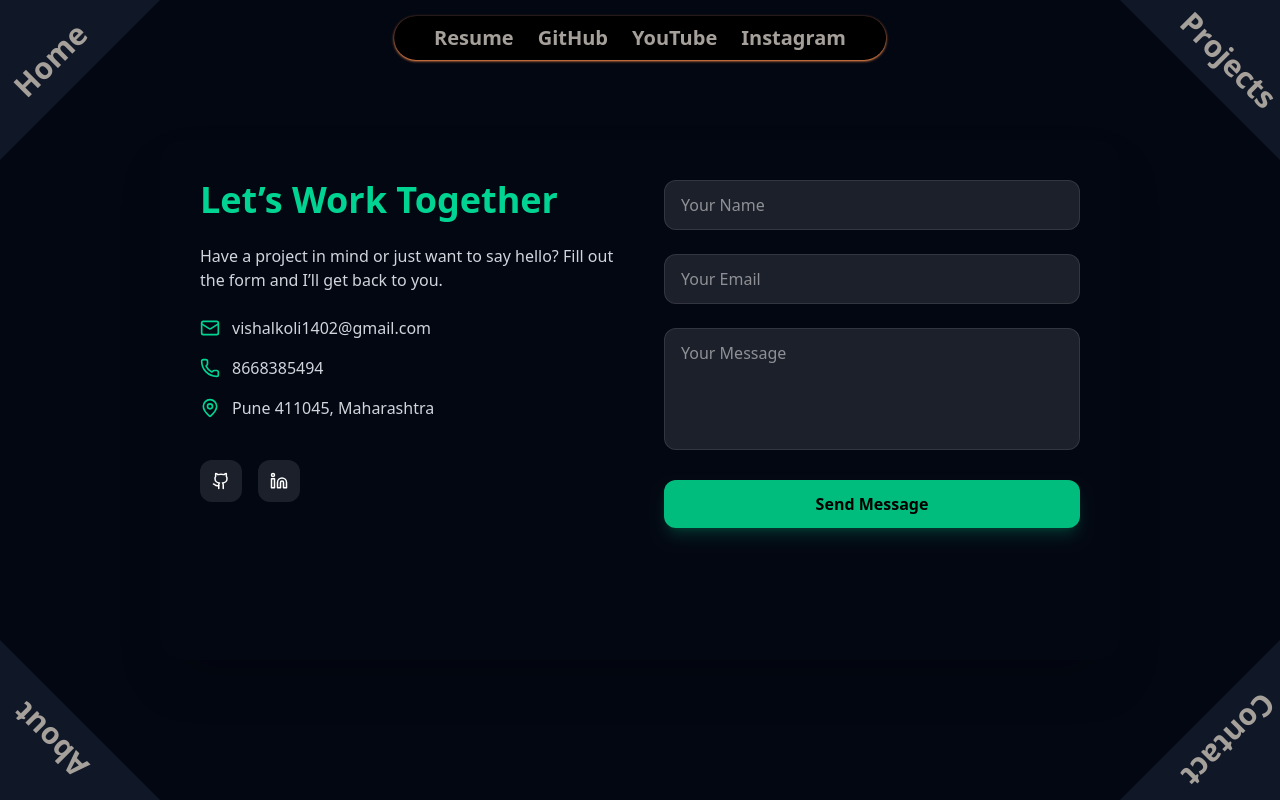
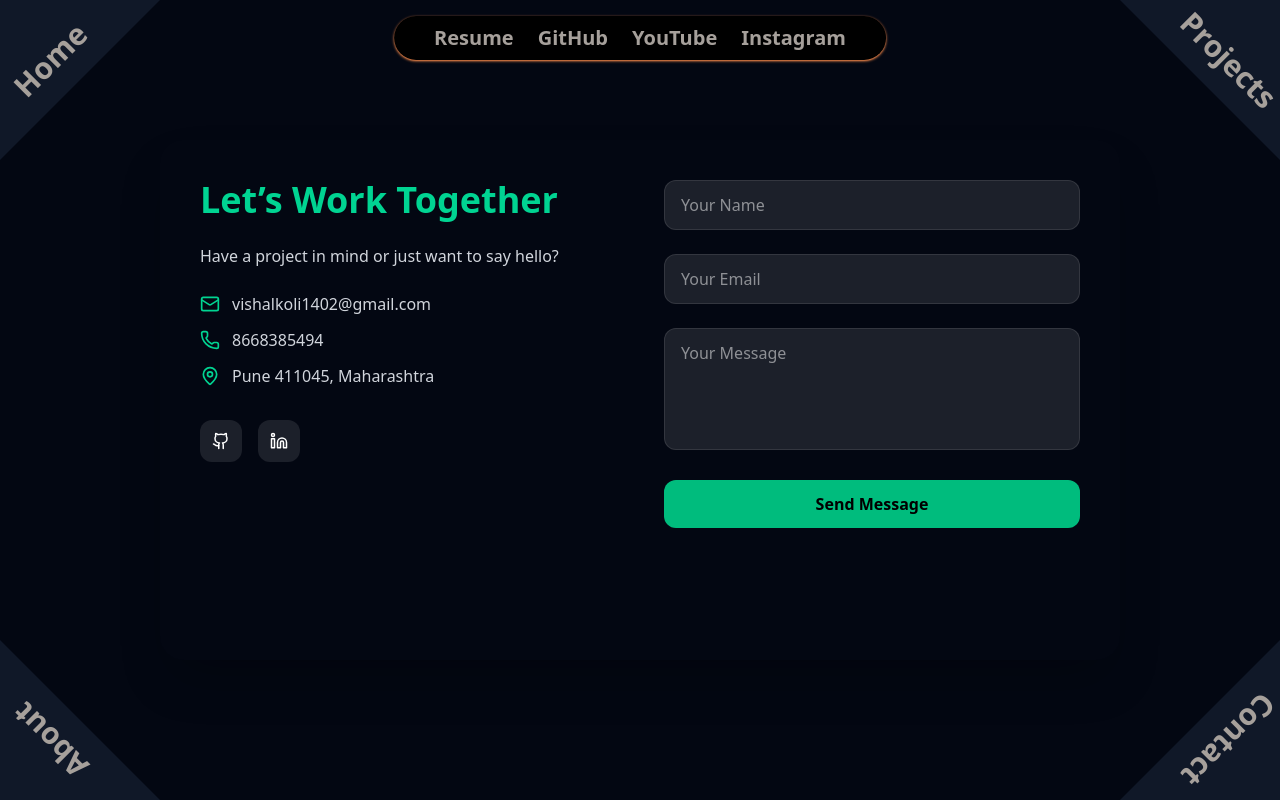
Before and after one commit to Vishalk1402/vk-portfolio, a React (Vite) app: page /contact in a window 1280 px wide. Built offline with nearby package versions, Linux system fonts and the light colour scheme; a web font is replaced by a local one.

Commit message:
contact page updated with interactive email messages

```diff
--- a/package.json
+++ b/package.json
@@ -10,12 +10,14 @@
     "preview": "vite preview"
   },
   "dependencies": {
+    "@emailjs/browser": "^4.4.1",
     "@tailwindcss/vite": "^4.1.18",
     "framer-motion": "^12.34.3",
     "lucide": "^0.562.0",
     "lucide-react": "^0.562.0",
     "react": "^19.2.0",
     "react-dom": "^19.2.0",
+    "react-hot-toast": "^2.6.0",
     "react-router-dom": "^7.11.0",
     "tailwindcss": "^4.1.18"
   },
--- a/src/App.jsx
+++ b/src/App.jsx
@@ -1,9 +1,11 @@
-import {BrowserRouter as Router, Route, Routes} from 'react-router-dom';
+import { BrowserRouter as Router, Route, Routes } from 'react-router-dom';
+import { Toaster } from "react-hot-toast";
 import Navbar from "./components/Navbar.jsx";
 import Home from "./pages/Home.jsx";
 import Projects from "./pages/Projects.jsx";
 import Contact from './pages/Contact.jsx';
 import About from './pages/About.jsx';
+import ThemeLamp from "./components/ThemeLamp.jsx";
 
 function App() {
 
@@ -12,22 +14,29 @@ function App() {
         <>
 
             <Router>
-                <div className={"relative overflow-hidden h-screen"}>
-                    <Navbar/>
+                <Toaster
+                    position="top-right"
+                    toastOptions={{
+                        style: {
+                            background: "#0b0f0b",
+                            color: "#10b981",
+                            border: "1px solid #10b98133",
+                        },
+                    }}
+                />
+                  <div className={"relative overflow-hidden h-screen"}>
+                    <Navbar />
                     <div className={"flex absolute inset-0 justify-center items-center pointer-events-none"}>
                         <div className={"pointer-events-auto"}>
                             <Routes>
-                                <Route path="/" element={<Home/>}/>
-                                <Route path="/projects" element={<Projects />}/>
-                                <Route path="/contact" element={<Contact />}/>
-                                <Route path="/about" element={<About />}/>
+                                <Route path="/" element={<Home />} />
+                                <Route path="/projects" element={<Projects />} />
+                                <Route path="/contact" element={<Contact />} />
+                                <Route path="/about" element={<About />} />
                             </Routes>
                         </div>
                     </div>
                 </div>
-
-
-
             </Router>
 
         </>
--- a/src/components/DesktopNavbar.jsx
+++ b/src/components/DesktopNavbar.jsx
@@ -52,7 +52,7 @@ const DesktopNavbar = () => {
             </div>
 
            <div className={"hidden md:block"}>
-               <ul className="absolute top-4 left-1/2 -translate-x-1/2 flex gap-6 text-xl bg-black rounded-3xl px-10 shadow-sm shadow-[#ff8e4d] py-2">
+               <ul className="absolute top-4 z-10 left-1/2 -translate-x-1/2 flex gap-6 text-xl bg-black rounded-3xl px-10 shadow-sm shadow-[#ff8e4d] py-2">
                    <li><a href="#" className="hover:text-gray-500 ease-in-out duration-600 hover:shadow-gray-500 hover:shadow-2xl hover:text-lg ">Resume</a></li>
                    <li><a href="https://github.com/Vishalk1402" target="_blank" rel="noreferrer" className="transition-all ease-in-out duration-600  hover:text-gray-500 hover:shadow-gray-500 hover:shadow-2xl hover:text-lg   ">GitHub</a></li>
                    <li><a href="https://www.youtube.com/@javawithvk" target="_blank" rel="noreferrer" className="hover:text-gray-500 ease-in-out duration-600 hover:shadow-gray-500 hover:shadow-2xl hover:text-lg">YouTube</a></li>
--- /dev/null
+++ b/src/components/ThemeLamp.jsx
@@ -0,0 +1,28 @@
+import React, { useState } from "react";
+import { Sun, Moon } from "lucide-react";
+
+const ThemeLamp = () => {
+  const [dark, setDark] = useState(true);
+
+  const toggleTheme = () => {
+    document.documentElement.classList.toggle("dark");
+    setDark(!dark);
+  };
+
+  return (
+    <div
+      onClick={toggleTheme}
+      className="fixed top-0 right-70 z-50 flex flex-col items-center cursor-pointer"
+    >
+      {/* Lamp Wire */}
+      <div className="w-[2px] h-10 bg-gray-400 dark:bg-gray-600"></div>
+
+      {/* Lamp */}
+      <div className="w-12 h-12 flex items-center justify-center rounded-full bg-yellow-400 dark:bg-gray-700 shadow-lg hover:scale-110 transition">
+        {dark ? <Sun size={20} /> : <Moon size={20} />}
+      </div>
+    </div>
+  );
+};
+
+export default ThemeLamp;
--- a/src/pages/Contact.jsx
+++ b/src/pages/Contact.jsx
@@ -1,33 +1,36 @@
-import React from "react";
+import React, { useRef } from "react";
+import emailjs from "@emailjs/browser";
 import { Mail, Phone, MapPin, Github, Linkedin } from "lucide-react";
+import toast from "react-hot-toast";
 
 const Contact = () => {
+  const form = useRef();
+
+ const sendEmail = (e) => {
+  e.preventDefault();
+
+  const loadingToast = toast.loading("Sending message...");
+
+  emailjs
+    .sendForm(
+      import.meta.env.VITE_EMAIL_SERVICE_ID,
+      import.meta.env.VITE_EMAIL_TEMPLATE_ID,
+      form.current,
+      import.meta.env.VITE_EMAIL_PUBLIC_KEY
+    )
+    .then(() => {
+      toast.success("Message sent successfully!", { id: loadingToast });
+      form.current.reset();
+    })
+    .catch(() => {
+      toast.error("Failed to send message", { id: loadingToast });
+    });
+};
+
   return (
-    <section  className="
-    relative
-    w-[92vw] sm:w-[85vw] lg:w-[75vw]
-    max-w-5xl
-    h-[55vh] sm:h-[65vh] lg:h-[65vh]
-    flex
-    items-center
-    justify-center
-    z-0
-  ">
+    <section className="relative w-[92vw] sm:w-[85vw] lg:w-[75vw] max-w-5xl h-[55vh] sm:h-[65vh] lg:h-[65vh] flex items-center justify-center">
 
-      {/* Background Glow */}
-      <div className="absolute " />
-
-      {/* Glass Box */}
-      <div className="
-    relative w-full h-full
-    overflow-y-auto scrollbar-hide
-    grid grid-cols-1 md:grid-cols-2
-    gap-6 sm:gap-8 md:gap-12
-    rounded-2xl md:rounded-3xl
-    p-5 sm:p-6 md:p-10
-    shadow-2xl
-  "
->
+      <div className="relative w-full h-full overflow-y-auto scrollbar-hide grid grid-cols-1 md:grid-cols-2 gap-6 sm:gap-8 md:gap-12 rounded-2xl md:rounded-3xl p-5 sm:p-6 md:p-10 shadow-2xl">
 
         {/* LEFT SIDE */}
         <div className="text-white space-y-5 md:space-y-6">
@@ -35,12 +38,11 @@ const Contact = () => {
             Let’s Work Together
           </h2>
 
-          <p className="text-gray-300 text-sm sm:text-base">
+          <p className="text-gray-300">
             Have a project in mind or just want to say hello?
-            Fill out the form and I’ll get back to you.
           </p>
 
-          <div className="space-y-3 sm:space-y-4 text-gray-300 text-sm sm:text-base">
+          <div className="space-y-3 text-gray-300">
             <div className="flex items-center gap-3">
               <Mail className="text-emerald-400 w-5 h-5" />
               <span>vishalkoli1402@gmail.com</span>
@@ -57,17 +59,17 @@ const Contact = () => {
             </div>
           </div>
 
-          <div className="flex gap-4 pt-2 sm:pt-4">
+          <div className="flex gap-4 pt-2">
             <a
               href="https://github.com/Vishalk1402"
-              className="p-2 sm:p-3 bg-white/10 rounded-lg sm:rounded-xl hover:bg-emerald-500 transition"
+              className="p-3 bg-white/10 rounded-xl hover:bg-emerald-500 transition"
             >
               <Github size={18} />
             </a>
 
             <a
               href="https://www.linkedin.com/in/vishal-koli/"
-              className="p-2 sm:p-3 bg-white/10 rounded-lg sm:rounded-xl hover:bg-emerald-500 transition"
+              className="p-3 bg-white/10 rounded-xl hover:bg-emerald-500 transition"
             >
               <Linkedin size={18} />
             </a>
@@ -75,31 +77,39 @@ const Contact = () => {
         </div>
 
         {/* RIGHT SIDE */}
-        <form className="space-y-4 sm:space-y-6">
+        <form ref={form} onSubmit={sendEmail} className="space-y-4 sm:space-y-6">
+
           <input
             type="text"
+            name="user_name"
             placeholder="Your Name"
-            className="w-full px-4 py-3 rounded-lg sm:rounded-xl bg-white/10 border border-white/10 focus:border-emerald-400 focus:ring-2 focus:ring-emerald-400 outline-none text-white text-sm sm:text-base transition"
+            required
+            className="w-full px-4 py-3 rounded-xl bg-white/10 border border-white/10 focus:border-emerald-400 outline-none text-white"
           />
 
           <input
             type="email"
+            name="user_email"
             placeholder="Your Email"
-            className="w-full px-4 py-3 rounded-lg sm:rounded-xl bg-white/10 border border-white/10 focus:border-emerald-400 focus:ring-2 focus:ring-emerald-400 outline-none text-white text-sm sm:text-base transition"
+            required
+            className="w-full px-4 py-3 rounded-xl bg-white/10 border border-white/10 focus:border-emerald-400 outline-none text-white"
           />
 
           <textarea
+            name="message"
             rows="4"
             placeholder="Your Message"
-            className="w-full px-4 py-3 rounded-lg sm:rounded-xl bg-white/10 border border-white/10 focus:border-emerald-400 focus:ring-2 focus:ring-emerald-400 outline-none text-white text-sm sm:text-base transition resize-none"
+            required
+            className="w-full px-4 py-3 rounded-xl bg-white/10 border border-white/10 focus:border-emerald-400 outline-none text-white resize-none"
           />
 
           <button
             type="submit"
-            className="w-full py-3 rounded-lg sm:rounded-xl bg-emerald-500 text-black font-semibold text-sm sm:text-base hover:bg-emerald-400 transition-all duration-300 hover:scale-[1.02] shadow-lg shadow-emerald-500/20"
+            className="w-full py-3 rounded-xl bg-emerald-500 text-black font-semibold hover:bg-emerald-400 transition"
           >
             Send Message
           </button>
+
         </form>
       </div>
     </section>
--- a/src/pages/Projects.jsx
+++ b/src/pages/Projects.jsx
@@ -87,7 +87,7 @@ const Projects = () => {
         setCount((prev) => (prev - 1 + projects.length) % projects.length);
 
     return (
-        <div className="py-20 px-4 flex flex-col items-center mb-52 lg:mb-36 h-96">
+        <div className="py-20 px-4 flex flex-col items-center mb-0 lg:mt-16 md:mt-16">
 
             {/* ================= MOBILE ================= */}
             <div className="lg:hidden  w-full max-w-sm flex flex-col items-center">
```
Also changed, not shown: 1 other file (tests, documents, lock files or other folders).
